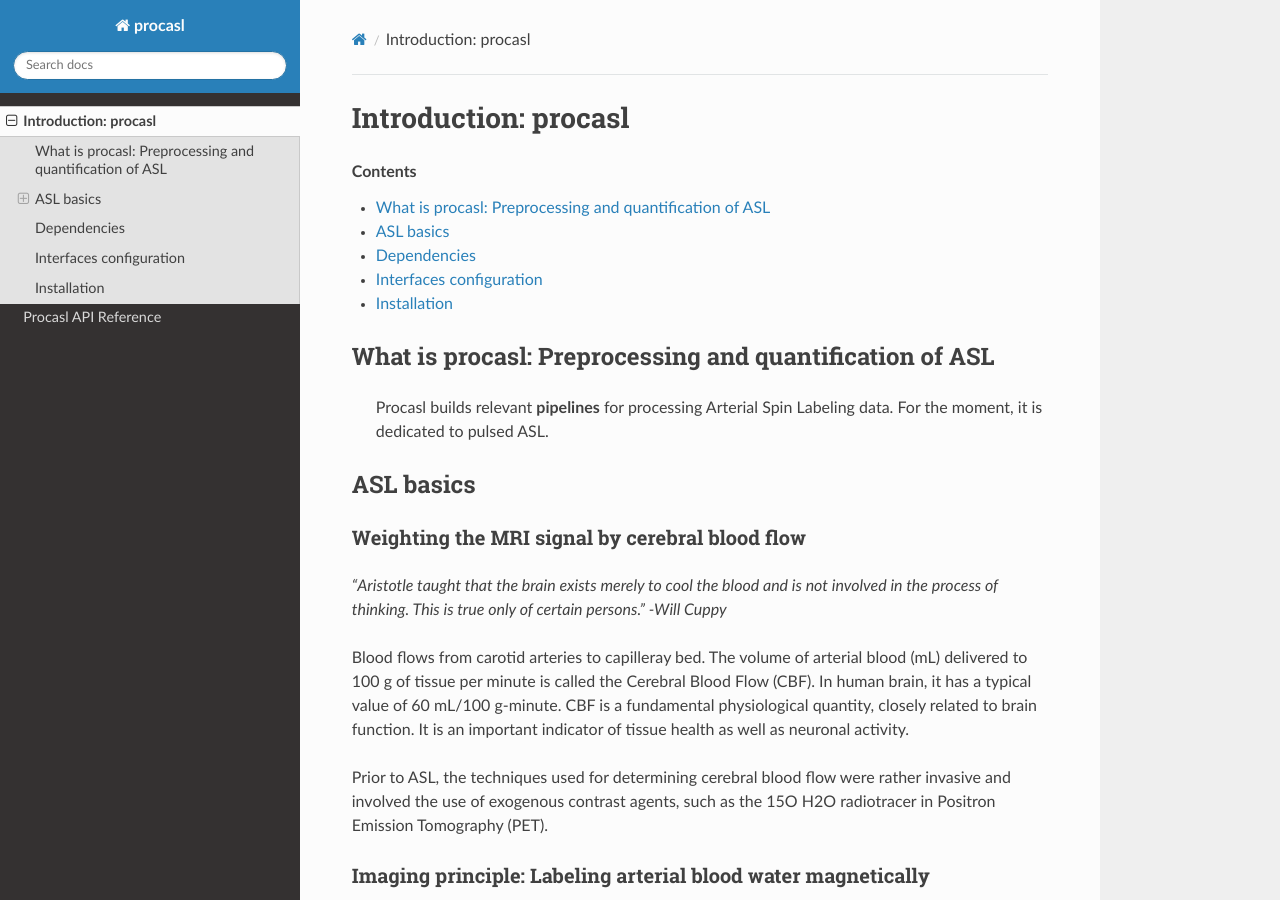
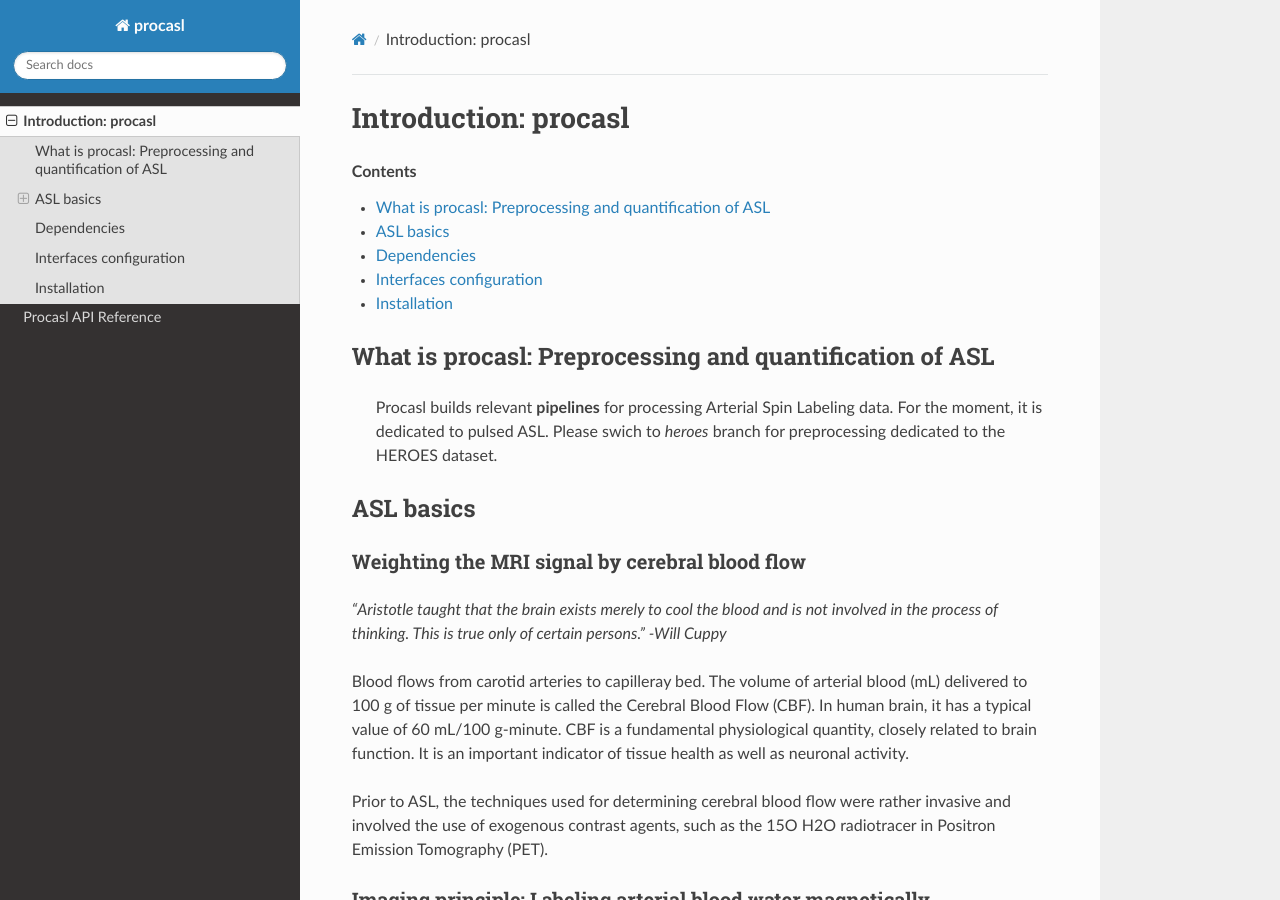
Before and after one commit to process-asl/process-asl, a Sphinx documentation site: the page built from doc/introduction.rst, in a window 1280 px wide and 900 px high. Built offline with Sphinx 7.4.7 and the Read the Docs theme 2.0.0, drawn with Linux system fonts in a browser that asks for light colours; pages that are not in the unit, such as notebooks, are missing from menus.

Commit message:
reference to the HEROES dataset in README

```diff
--- a/doc/introduction.rst
+++ b/doc/introduction.rst
@@ -12,6 +12,7 @@ What is procasl: Preprocessing and quantification of ASL
 
     Procasl builds relevant **pipelines** for processing Arterial Spin Labeling data.
     For the moment, it is dedicated to pulsed ASL.
+    Please swich to `heroes` branch for preprocessing dedicated to the HEROES dataset.
 
 ASL basics
 ==========
```
